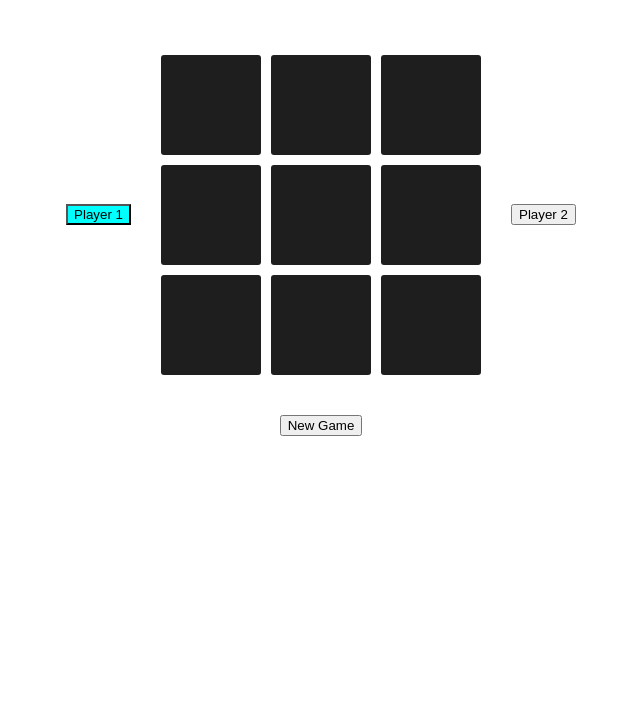
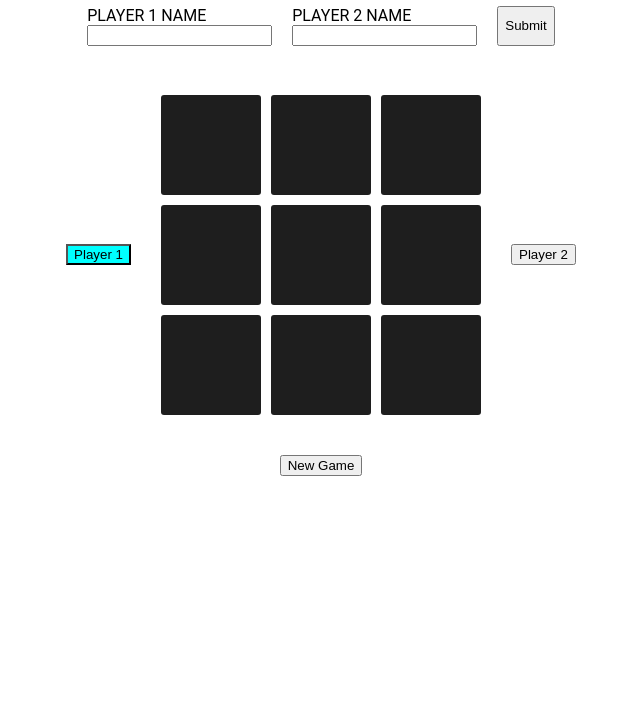
Before and after one commit to kristenmazza/tic-tac-toe, a website: page index.html in a window 1280 px wide. Shown: the part 83-800 px from the top of the page, without its empty margins (319-959 px from the left). Drawn offline with Linux system fonts and the light colour scheme.

Commit message:
Use form input to change displayed player names

```diff
--- a/index.html
+++ b/index.html
@@ -12,8 +12,20 @@
     <header>
       <div class="game-information">
         <h1>TIC-TAC-TOE</h1>
+        <form action="" method="post">
+          <div class="form-row">
+            <div class="input-group">
+              <label for="p1-name">PLAYER 1 NAME</label>
+              <input type="text" id="p1-name" name="p1-name">
+            </div>
+            <div class="input-group">
+              <label for="p2-name">PLAYER 2 NAME</label>
+              <input type="text" id="p2-name" name="p2-name">
+            </div>
+            <button type="submit">Submit</button>
+          </div>
+        </form>
         <div id="winner">&nbsp</div>
-
       </div>
     </header>
 
--- a/script.js
+++ b/script.js
@@ -118,6 +118,22 @@ const gameController = (() => {
         ['4', '5', '6'],
         ['7', '8', '9'],
     ]
+
+    const form = document.querySelector('form');
+    form.addEventListener('submit', (e) => {
+        e.preventDefault();
+
+        playerOne.name = document.getElementById('p1-name').value;
+        playerTwo.name = document.getElementById('p2-name').value;
+
+        form.reset();
+
+        const p1DisplayName = document.getElementById('player-one');
+        const p2DisplayName = document.getElementById('player-two');
+
+        p1DisplayName.textContent = playerOne.name;
+        p2DisplayName.textContent = playerTwo.name;
+    })
 
     // Change the player's turn while highlighting current player.
     function changeTurn() {
--- a/style.css
+++ b/style.css
@@ -34,6 +34,16 @@ body {
     padding-bottom: 30px;
 }
 
+.form-row {
+    display: flex;
+    gap: 20px;
+}
+
+.input-group {
+    display: flex;
+    flex-direction: column;
+}
+
 #new-game {
     padding-top: 40px;
 }
```
